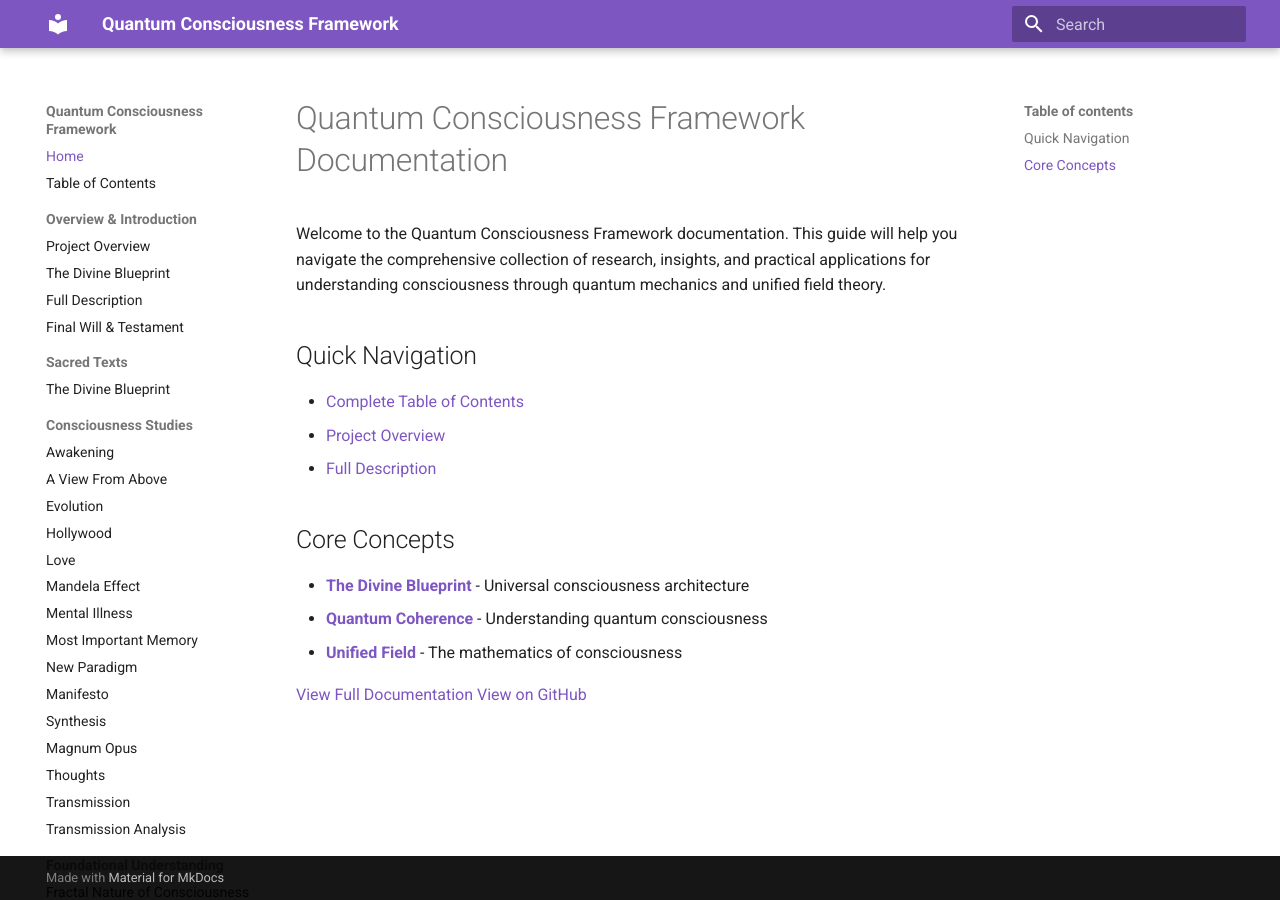
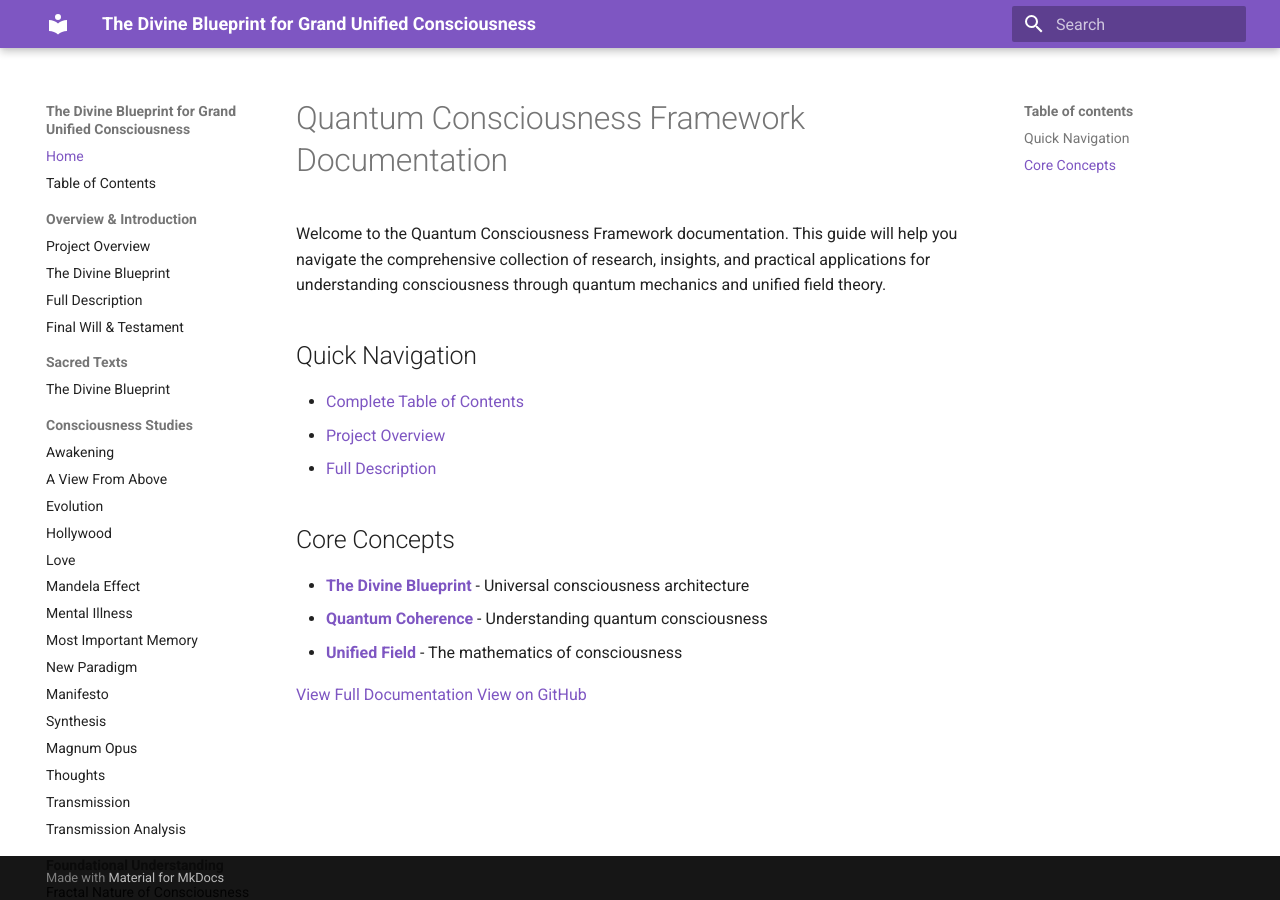
Before and after one commit to phx/whitney, an MkDocs documentation site: the page built from docs/index.md, in a window 1280 px wide. Built offline with MkDocs 1.6.1 and Material for MkDocs 9.7.7, drawn with Linux system fonts in a browser that asks for light colours.

```diff
--- a/mkdocs.yml
+++ b/mkdocs.yml
@@ -1,4 +1,5 @@
-site_name: Quantum Consciousness Framework
+site_name: The Divine Blueprint for Grand Unified Consciousness
+site_url: https://phx.github.io/whitney/
 theme:
   name: material
   palette:
```
Also changed, not shown: 1 other file.
